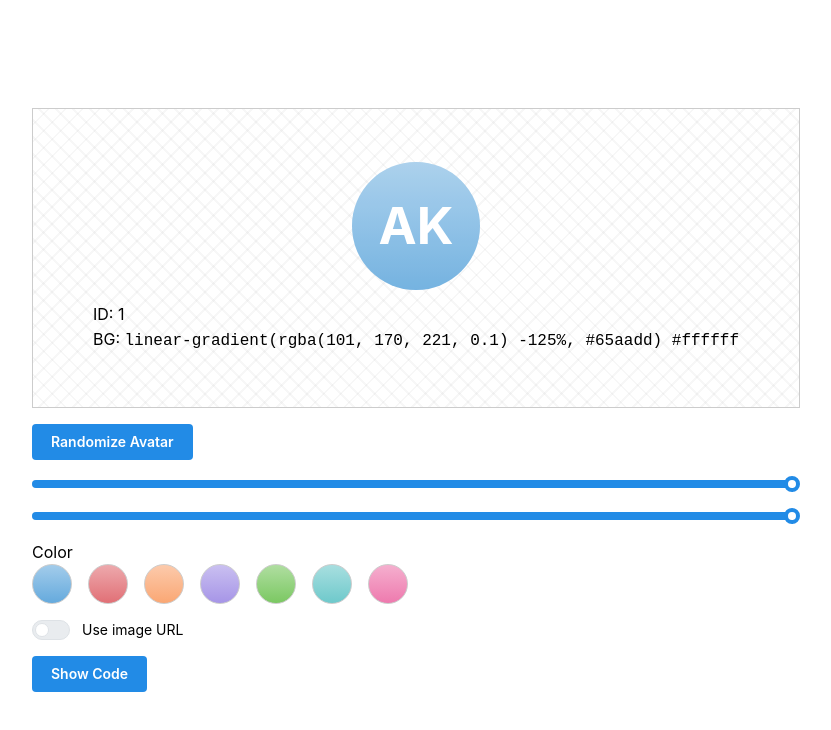
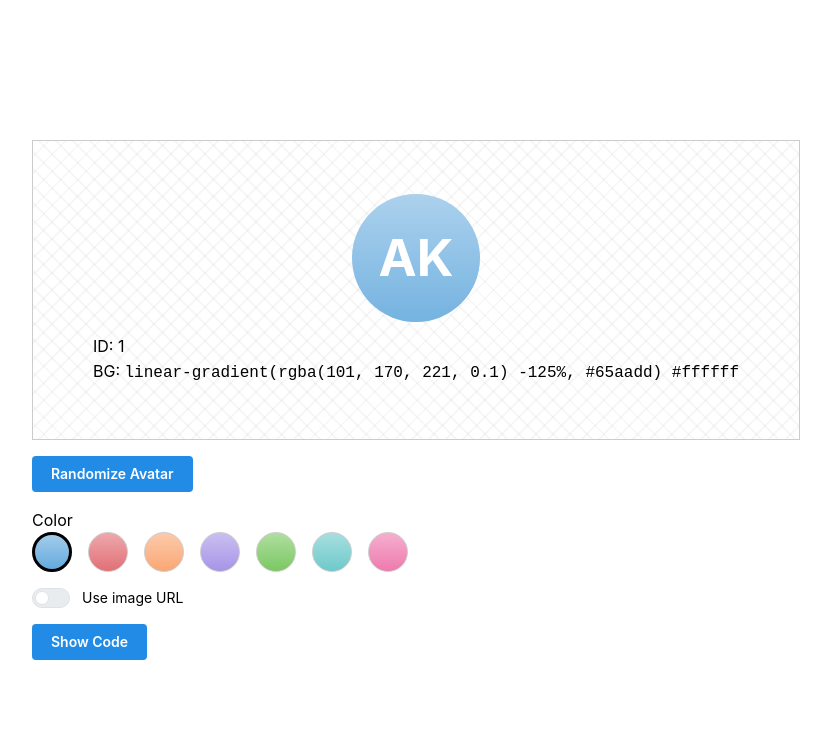
Before and after one commit to sinups/Avatar-Gradient-Generator, a React (Vite) app: page / in a window 1280 px wide. Shown: the top 730 px of the page, without its empty margins (224-1055 px from the left). Built offline with nearby package versions, Linux system fonts and the light colour scheme.

Commit message:
active color

```diff
--- a/src/demo.tsx
+++ b/src/demo.tsx
@@ -7,7 +7,6 @@ import {
   Code,
   Group,
   Modal,
-  Slider,
   Switch,
   Text,
 } from '@mantine/core';
@@ -19,7 +18,7 @@ const defaultImageUrl =
   'https://images.unsplash.com/photo-1535713875002-d1d0cf377fde?ixid=MnwxMjA3fDB8MHxwaG90by1wYWdlfHx8fGVufDB8fHx8&ixlib=rb-1.2.1&auto=format&fit=crop&w=250&q=80';
 
 // Custom component to display gradient swatches
-const GradientSwatch = ({ gradient, onClick }) => (
+const GradientSwatch = ({ gradient, onClick, isSelected }) => (
   <Box
     onClick={onClick}
     style={{
@@ -28,7 +27,7 @@ const GradientSwatch = ({ gradient, onClick }) => (
       width: 40,
       height: 40,
       borderRadius: '50%',
-      border: '1px solid #ccc',
+      border: isSelected ? '3px solid #000' : '1px solid #ccc',
     }}
   />
 );
@@ -41,11 +40,18 @@ const AvatarDemo = () => {
   const [useSrc, setUseSrc] = useState(false);
   const [codeModalOpened, setCodeModalOpened] = useState(false);
   const [avatarId, setAvatarId] = useState('1');
-
+  const [manualId, setManualId] = useState('');
+  const [useManualId, setUseManualId] = useState(false);
   const randomizeAvatarId = () => {
     const randomId = Math.floor(Math.random() * 150000) + 1;
     setAvatarId(randomId.toString());
     setColor(useAvatarGradient(randomId.toString()));
+  };
+
+  const handleIdChange = (event) => {
+    setManualId(event.target.value);
+    setAvatarId(event.target.value);
+    setColor(useAvatarGradient(event.target.value));
   };
 
   const code = `
@@ -105,28 +111,6 @@ function Demo() {
         </Box>
 
         <Box mt="md">
-          <Slider
-            label="Radius"
-            value={radius}
-            onChange={setRadius}
-            min={0}
-            max={100}
-            step={1}
-          />
-        </Box>
-
-        <Box mt="md">
-          <Slider
-            label="Size"
-            value={size}
-            onChange={setSize}
-            min={16}
-            max={128}
-            step={1}
-          />
-        </Box>
-
-        <Box mt="md">
           <label>Color</label>
           <Group spacing="xs">
             {fixedStrings.map((str) => (
@@ -137,6 +121,7 @@ function Demo() {
                   setAvatarId(str);
                   setColor(useAvatarGradient(str));
                 }}
+                isSelected={str === avatarId}
               />
             ))}
           </Group>
```
